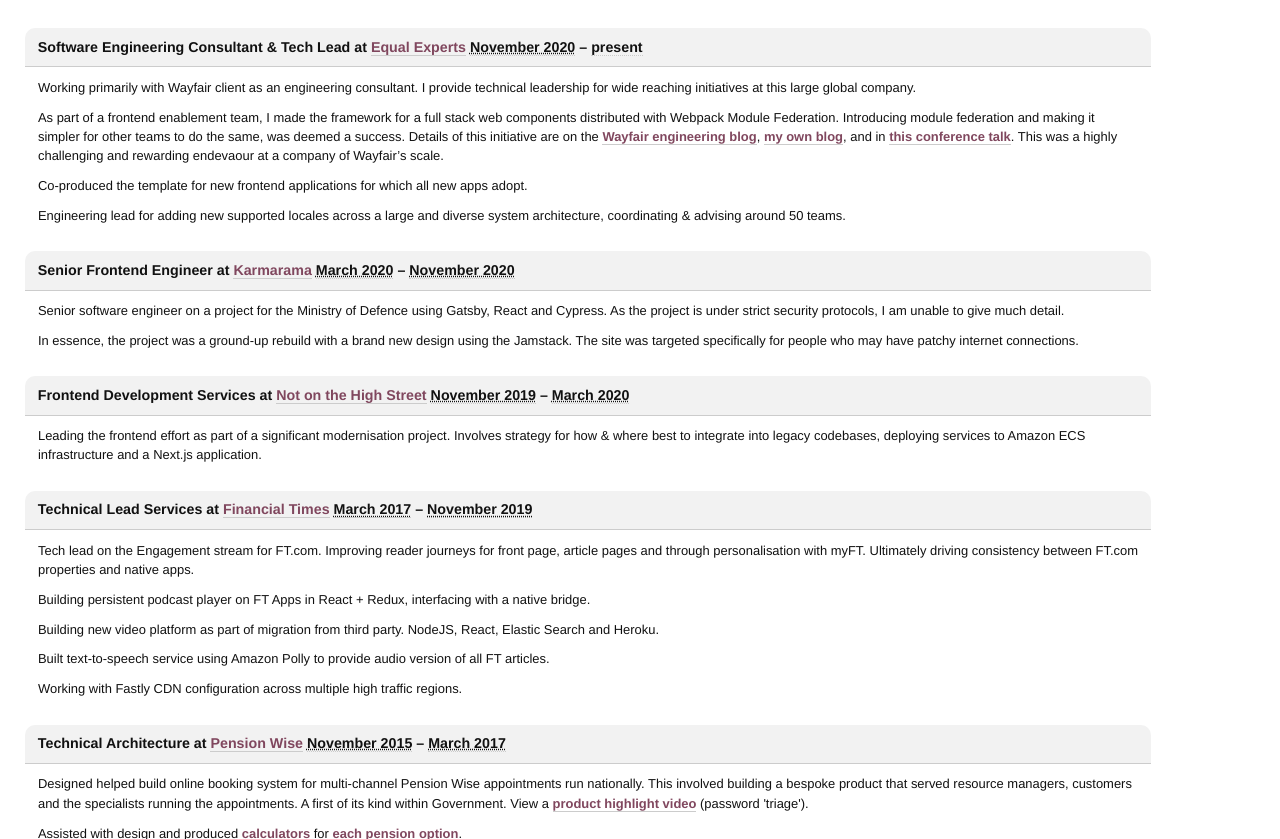
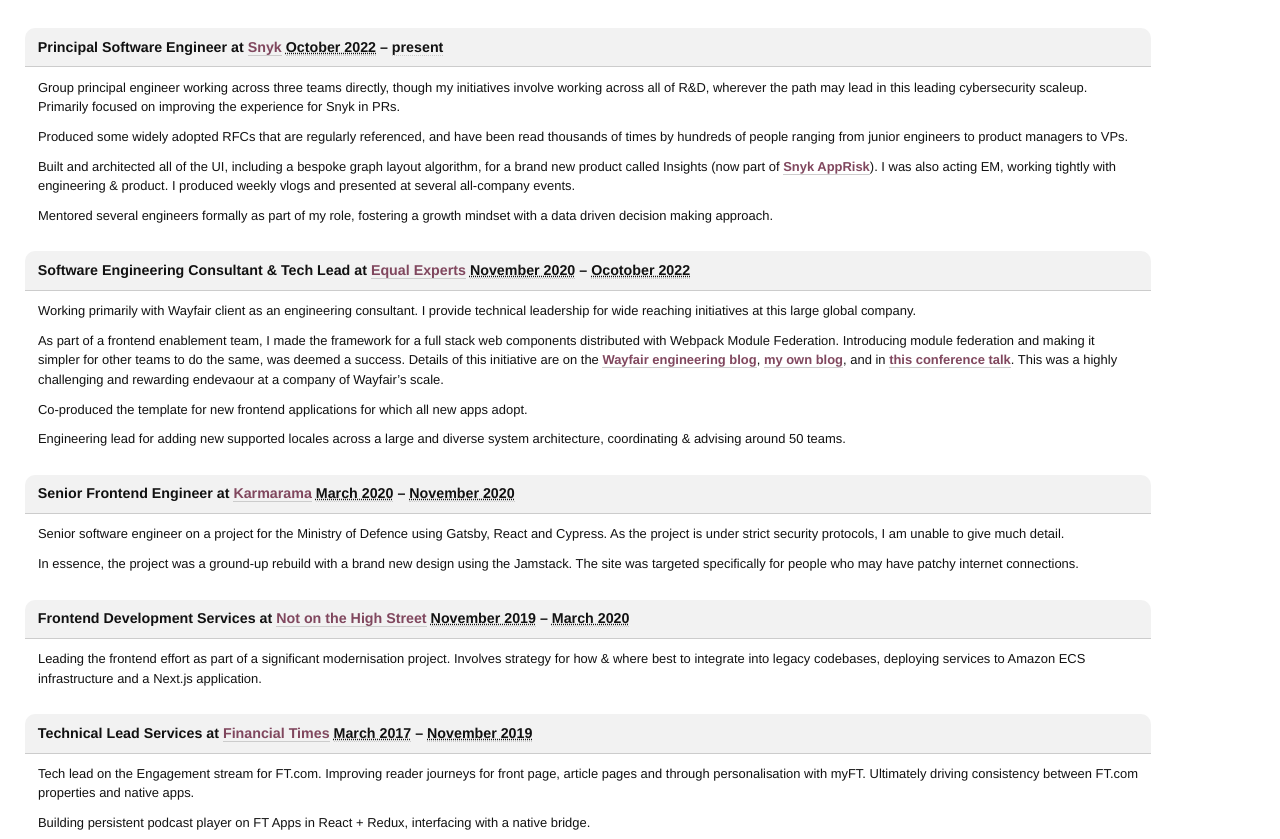
Before and after one commit to benbarnett/benbarnett.github.com, a plain HTML site: page index.html in a window 1280 px wide. Shown: the part 1128-1967 px from the top of the page. Drawn offline with Linux system fonts and the light colour scheme.

Commit message:
Update index.html

```diff
--- a/index.html
+++ b/index.html
@@ -153,6 +153,27 @@
 
 			<dl class="item experience vevent">
 				<dt class="title summary">
+					<span class="role">Principal Software Engineer</span>
+					at
+					<strong class="company location org vcard">
+						<a target="_blank" class="fn url" href="https://snyk.io">Snyk</a>
+					</strong>
+
+					<span class="period">
+						<abbr class="dtstart" title="2022-10-03">October 2022</abbr> &#8211;
+						<abbr class="dtend">present</abbr>
+					</span>
+				</dt>
+				<dd class="description">
+					Group principal engineer working across three teams directly, though my initiatives involve working across all of R&D, wherever the path may lead in this leading cybersecurity scaleup. Primarily focused on improving the experience for Snyk in PRs.
+				</dd>
+				<dd class="description">Produced some widely adopted RFCs that are regularly referenced, and have been read thousands of times by hundreds of people ranging from junior engineers to product managers to VPs.</dd>
+				<dd class="description">Built and architected all of the UI, including a bespoke graph layout algorithm, for a brand new product called Insights (now part of <a href="https://snyk.io/product/snyk-apprisk/" target="_blank">Snyk AppRisk</a>). I was also acting EM, working tightly with engineering & product. I produced weekly vlogs and presented at several all-company events.</dd>
+				<dd class="description">Mentored several engineers formally as part of my role, fostering a growth mindset with a data driven decision making approach.</dd>
+			</dl>
+
+			<dl class="item experience vevent">
+				<dt class="title summary">
 					<span class="role">Software Engineering Consultant & Tech Lead</span>
 					at
 					<strong class="company location org vcard">
@@ -161,7 +182,7 @@
 
 					<span class="period">
 						<abbr class="dtstart" title="2020-11-01">November 2020</abbr> &#8211;
-						<abbr class="dtend">present</abbr>
+						<abbr class="dtend" title="2022-10-02">Ocotober 2022</abbr>
 					</span>
 				</dt>
 				<dd class="description">
```
